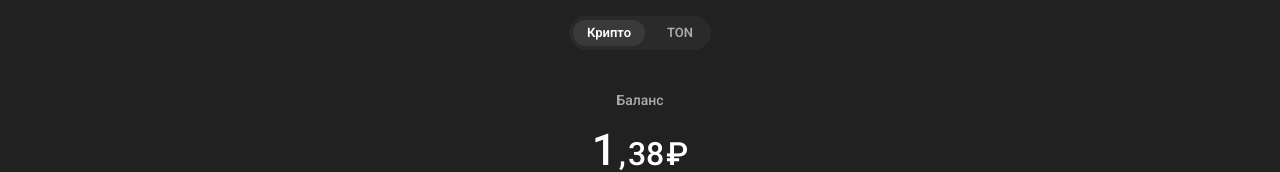
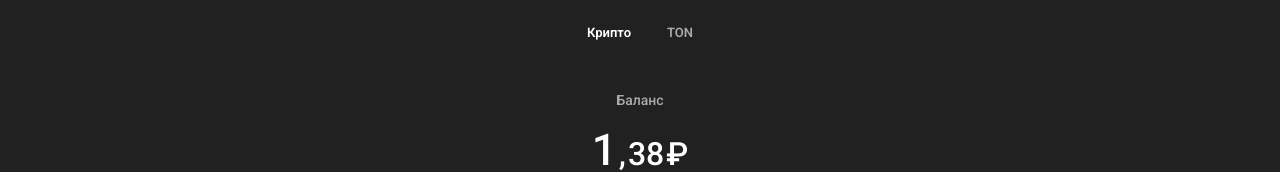
Before and after one commit to mrlvvan/walletone, a React (Create React App) app: page / in a window 1280 px wide. Shown: the top 172 px of the page. Built offline with nearby package versions, Linux system fonts and the light colour scheme.

Commit message:
Update App.css

```diff
--- a/src/App.css
+++ b/src/App.css
@@ -125,7 +125,8 @@
 .wallet-tabs {
   display: inline-flex;
   gap: 8px;
-  background: #2a2a2a;
+  /* Фон табов Крипто / TON — зависит от темы (в светлой светлый, в тёмной тёмный) */
+  background: var(--tg-theme-section-bg-color, #2a2a2a);
   padding: 4px;
   border-radius: 22px;
 }
@@ -144,8 +145,9 @@
 }
 
 .tab-chip.active {
-  background: #3a3a3a;
-  color: var(--tg-theme-text-color);
+  /* Активная вкладка: подсветка по цвету секции и текст как обычный текст темы */
+  background: var(--tg-theme-bg-color, #ffffff);
+  color: var(--tg-theme-text-color, #000000);
 }
 
 .wallet-balance {
```
